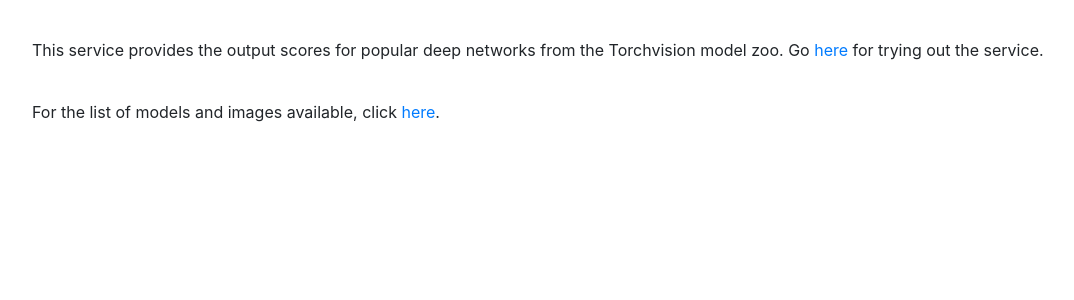
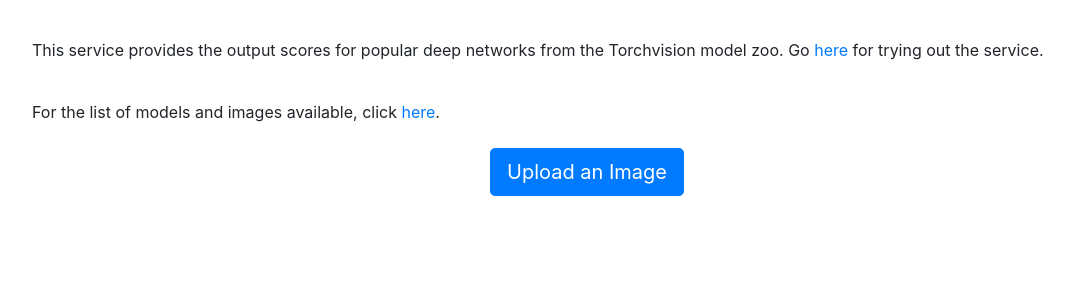
Before and after one commit to jonas-oms/isde-projects-2024-D, a FastAPI app: page / in a window 1280 px wide. Shown: the part 56-356 px from the top of the page, without its empty margins (53-1127 px from the left). Run offline with FastAPI, Linux system fonts and the light colour scheme; some libraries are stand-ins or nearby versions.

Commit message:
#19 Add the upload button in the frontend (HTML).

```diff
--- a/app/templates/base.html
+++ b/app/templates/base.html
@@ -46,7 +46,11 @@
     {% block content %}
 
 
+
     {% endblock %}
+    <div class="text-center mt-4">
+        <a class="btn btn-primary btn-lg" href="/upload">Upload an Image</a>
+    </div>
 </div>
 
 
```
